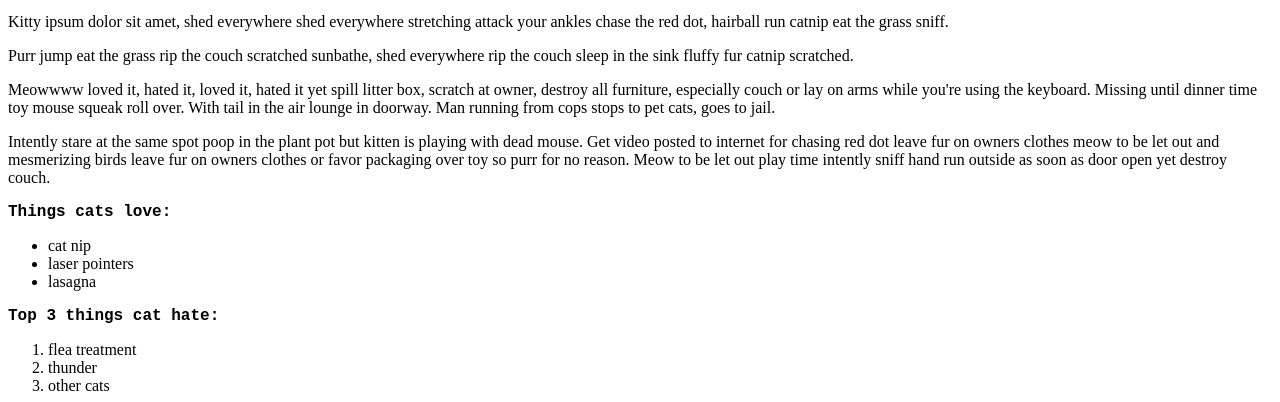
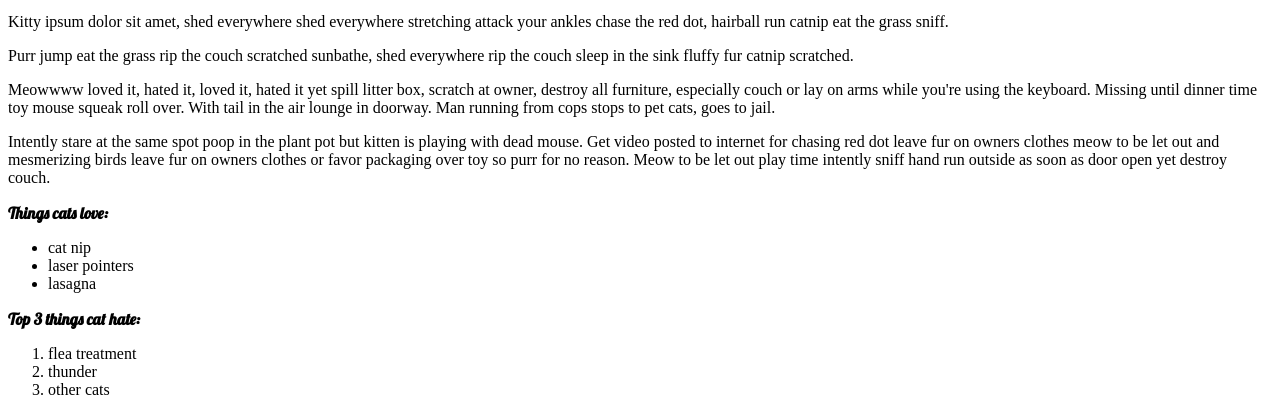
Before and after one commit to hayleyBillingham/CSS, a plain HTML site: page css-work/freecodecamp/CatPhotoApp.html in a window 1280 px wide. Shown: the part 408-810 px from the top of the page. Drawn offline with Linux system fonts and the light colour scheme.

Commit message:
07-import a google font

```diff
--- a/css-work/freecodecamp/CatPhotoApp.html
+++ b/css-work/freecodecamp/CatPhotoApp.html
@@ -1,13 +1,14 @@
 <!DOCTYPE html>
 <html lang="en">
 <head>
+    <link href="https://fonts.googleapis.com/css?family=Lobster" rel="stylesheet" type="text/css">
     <style>
         .red-text{
             color:red;
         }
         h3{
             font-size: 16px;
-            font-family: monospace;
+            font-family: Lobster;
         }
     </style>
     <meta charset="UTF-8">
```
